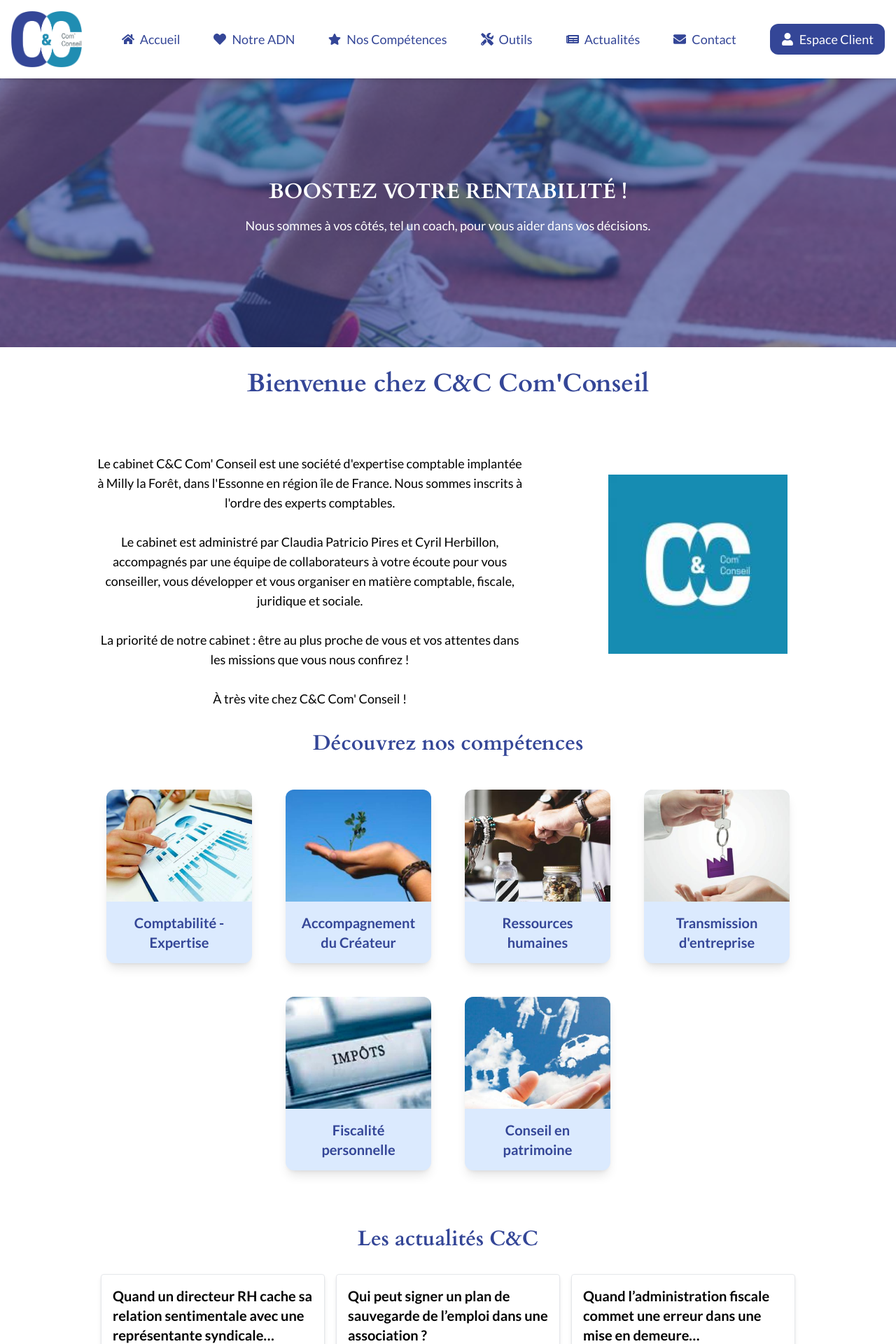
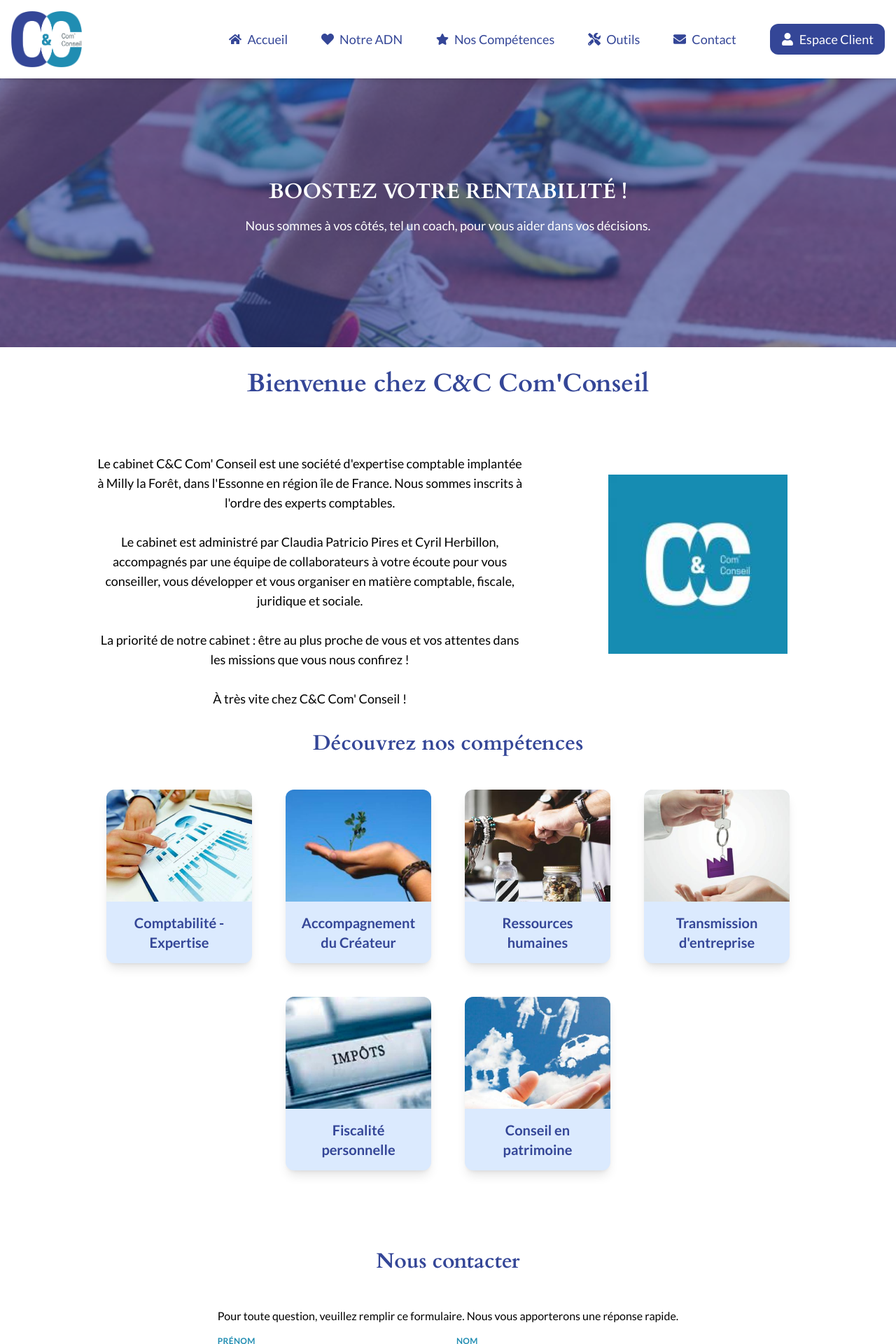
Before and after one commit to AntoineWtz/com-conseil, a React (Create React App) app: page / in a window 1280 px wide. Shown: the top 1920 px of the page at 70% size. Built offline with nearby package versions, Linux system fonts and the light colour scheme.

Commit message:
delete news features

```diff
--- a/src/components/Header.tsx
+++ b/src/components/Header.tsx
@@ -31,9 +31,9 @@
                 <Link to="/tools" className="flex items-center text-lg hover:text-[#208DB2] duration-200" onClick={() => setIsMenuOpen(false)}>
                     <FaTools className="mr-2" />Outils
                 </Link>
-                <Link to="/news" className="flex items-center text-lg hover:text-[#208DB2] duration-200" onClick={() => setIsMenuOpen(false)}>
+                {/* <Link to="/news" className="flex items-center text-lg hover:text-[#208DB2] duration-200" onClick={() => setIsMenuOpen(false)}>
                     <FaNewspaper className="mr-2" />Actualités
-                </Link>
+                </Link> */}
                 <Link to="/contact" className="flex items-center text-lg hover:text-[#208DB2] duration-200" onClick={() => setIsMenuOpen(false)}>
                     <FaEnvelope className="mr-2" />Contact
                 </Link>
--- a/src/pages/Home.tsx
+++ b/src/pages/Home.tsx
@@ -57,7 +57,7 @@
                         ))
                     )}
                 </div>
-                <h3 className="text-3xl font-cardo text-[#344697] font-bold mb-8 mt-12 text-center">Les actualités C&C</h3>
+                {/* <h3 className="text-3xl font-cardo text-[#344697] font-bold mb-8 mt-12 text-center">Les actualités C&C</h3>
                 <div className="flex flex-wrap justify-center gap-4">
                     {loadingArticles ? (
                         <p>Chargement des articles...</p>
@@ -71,7 +71,7 @@
                             </div>
                         ))
                     )}
-                </div>
+                </div> */}
                 <h3 className="text-2xl lg:text-3xl font-cardo text-[#344697] font-bold mt-20 text-center">Nous contacter</h3>
                 <div className='m-4'>
                     <ContactForm />
--- a/src/routes/routes.tsx
+++ b/src/routes/routes.tsx
@@ -20,7 +20,7 @@
                 <Route path="/" element={<Home />} />
                 <Route path="/about" element={<About />} />
                 <Route path="/skills" element={<Skills />} />
-                <Route path="/news" element={<News />} />
+                {/* <Route path="/news" element={<News />} /> */}
                 <Route path="/tools" element={<Tools />} />
                 <Route path="/simulators" element={<Simulators />} />
                 <Route path="/simulator/:simulatorId" element={<SimulatorDetail />} />
```
